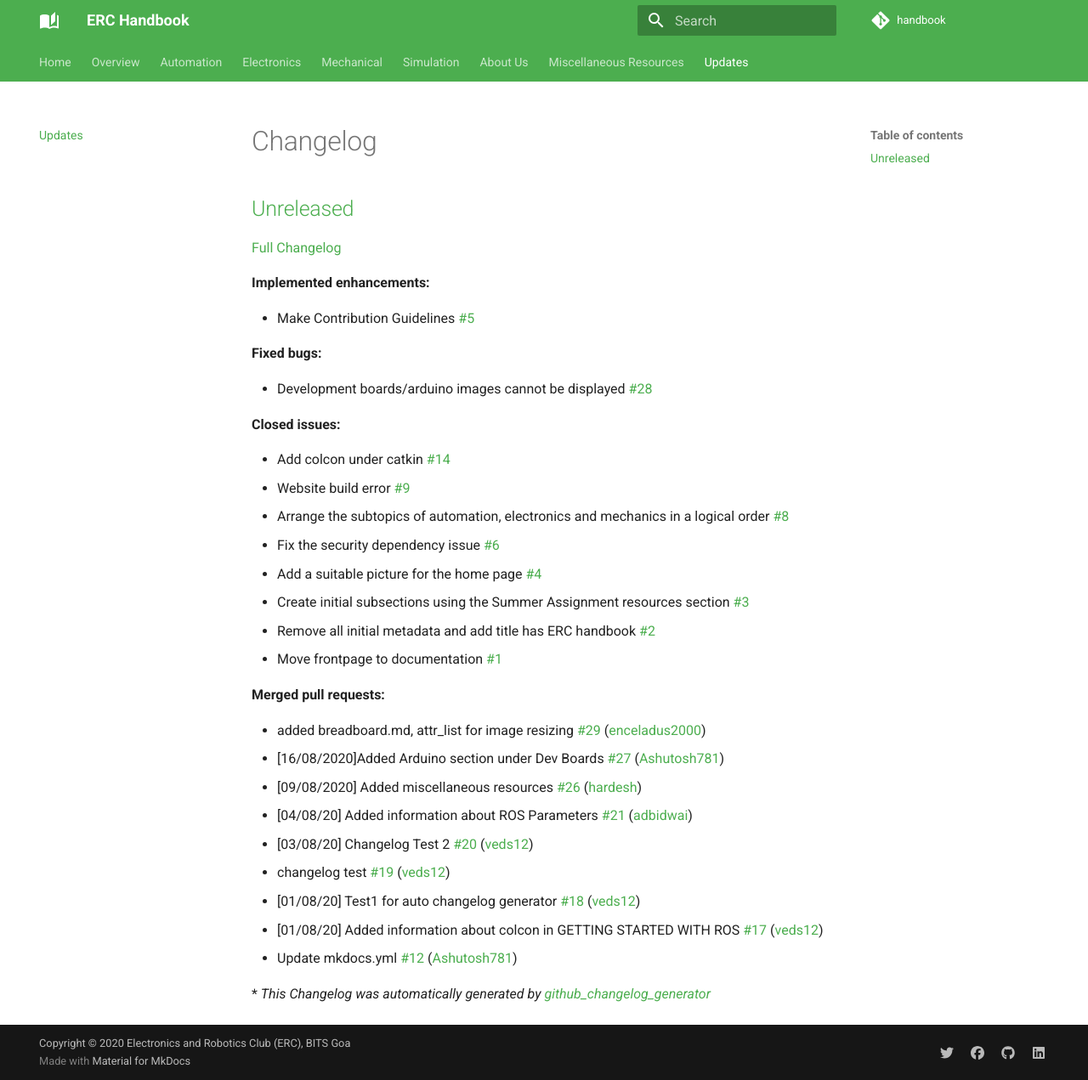
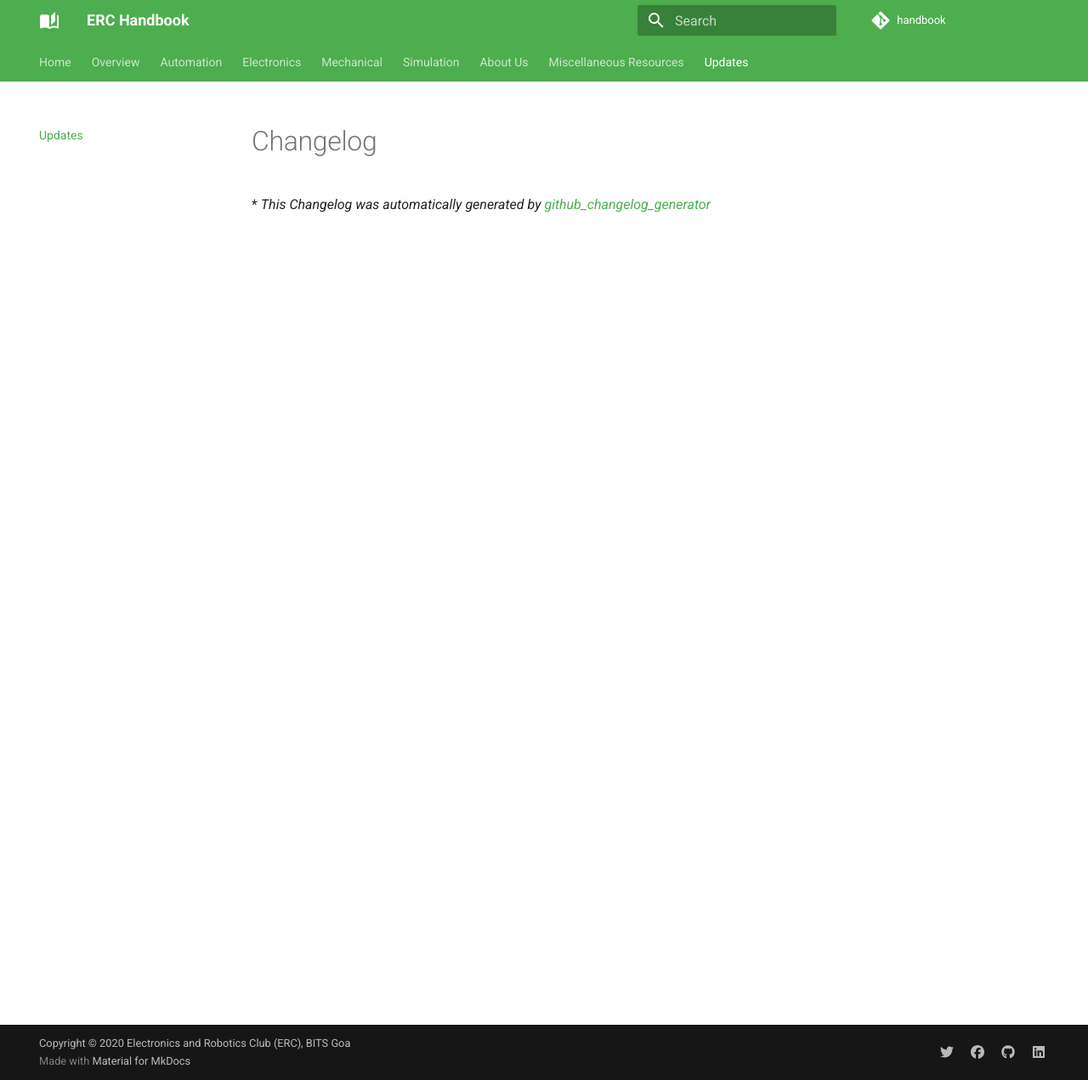
Before and after one commit to ERC-BPGC/handbook, an MkDocs documentation site: the page built from docs/CHANGELOG.md, in a window 1280 px wide and 1271 px high. Shown: the whole window at 85% size. Built offline with MkDocs 1.6.1 and Material for MkDocs 9.7.7, drawn with Linux system fonts in a browser that asks for light colours; comment, search, counter and statistics services are not loaded.

Commit message:
Updated CHANGELOG.md

```diff
--- a/docs/CHANGELOG.md
+++ b/docs/CHANGELOG.md
@@ -1,39 +1,4 @@
 # Changelog
-
-## [Unreleased](https://github.com/ERC-BPGC/handbook/tree/HEAD)
-
-[Full Changelog](https://github.com/ERC-BPGC/handbook/compare/ef9957bc9c7386b7735728f7016ccb5eb2a81e79...HEAD)
-
-**Implemented enhancements:**
-
-- Make Contribution Guidelines [\#5](https://github.com/ERC-BPGC/handbook/issues/5)
-
-**Fixed bugs:**
-
-- Development boards/arduino images cannot be displayed [\#28](https://github.com/ERC-BPGC/handbook/issues/28)
-
-**Closed issues:**
-
-- Add colcon under catkin [\#14](https://github.com/ERC-BPGC/handbook/issues/14)
-- Website build error [\#9](https://github.com/ERC-BPGC/handbook/issues/9)
-- Arrange the subtopics of automation, electronics and mechanics in a logical order [\#8](https://github.com/ERC-BPGC/handbook/issues/8)
-- Fix the security dependency issue [\#6](https://github.com/ERC-BPGC/handbook/issues/6)
-- Add a suitable picture for the home page [\#4](https://github.com/ERC-BPGC/handbook/issues/4)
-- Create initial subsections using the Summer Assignment resources section [\#3](https://github.com/ERC-BPGC/handbook/issues/3)
-- Remove all initial metadata and add title has ERC handbook [\#2](https://github.com/ERC-BPGC/handbook/issues/2)
-- Move frontpage to documentation [\#1](https://github.com/ERC-BPGC/handbook/issues/1)
-
-**Merged pull requests:**
-
-- added breadboard.md, attr\_list for image resizing [\#29](https://github.com/ERC-BPGC/handbook/pull/29) ([enceladus2000](https://github.com/enceladus2000))
-- \[16/08/2020\]Added Arduino section under Dev Boards [\#27](https://github.com/ERC-BPGC/handbook/pull/27) ([Ashutosh781](https://github.com/Ashutosh781))
-- \[09/08/2020\] Added miscellaneous resources [\#26](https://github.com/ERC-BPGC/handbook/pull/26) ([hardesh](https://github.com/hardesh))
-- \[04/08/20\] Added information about ROS Parameters [\#21](https://github.com/ERC-BPGC/handbook/pull/21) ([adbidwai](https://github.com/adbidwai))
-- \[03/08/20\] Changelog Test 2 [\#20](https://github.com/ERC-BPGC/handbook/pull/20) ([veds12](https://github.com/veds12))
-- changelog test [\#19](https://github.com/ERC-BPGC/handbook/pull/19) ([veds12](https://github.com/veds12))
-- \[01/08/20\] Test1 for auto changelog generator [\#18](https://github.com/ERC-BPGC/handbook/pull/18) ([veds12](https://github.com/veds12))
-- \[01/08/20\] Added information about colcon in GETTING STARTED WITH ROS [\#17](https://github.com/ERC-BPGC/handbook/pull/17) ([veds12](https://github.com/veds12))
-- Update mkdocs.yml [\#12](https://github.com/ERC-BPGC/handbook/pull/12) ([Ashutosh781](https://github.com/Ashutosh781))
 
 
 
```
